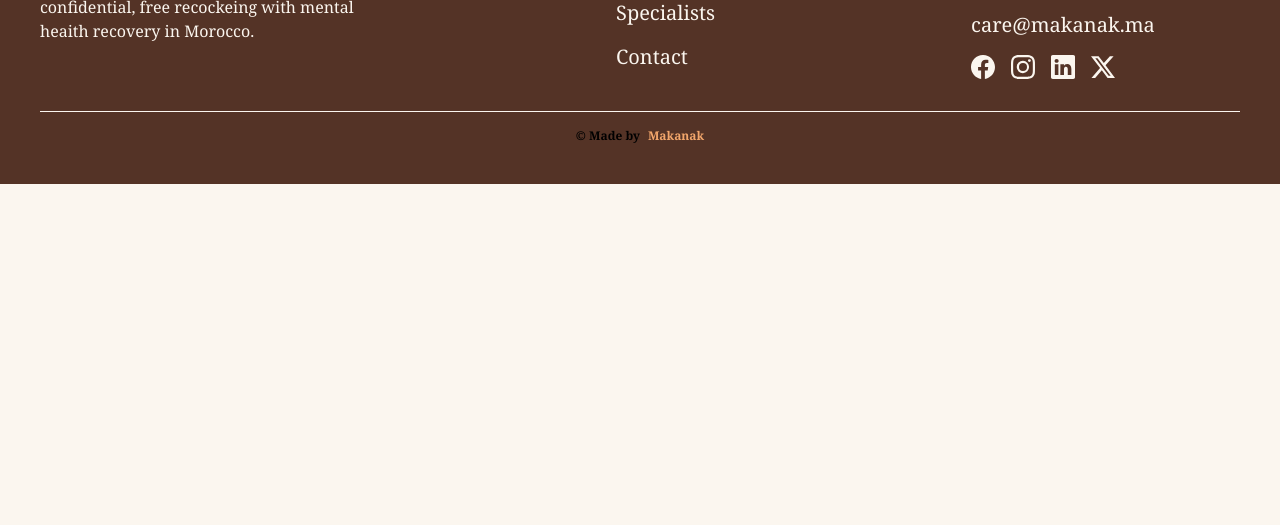
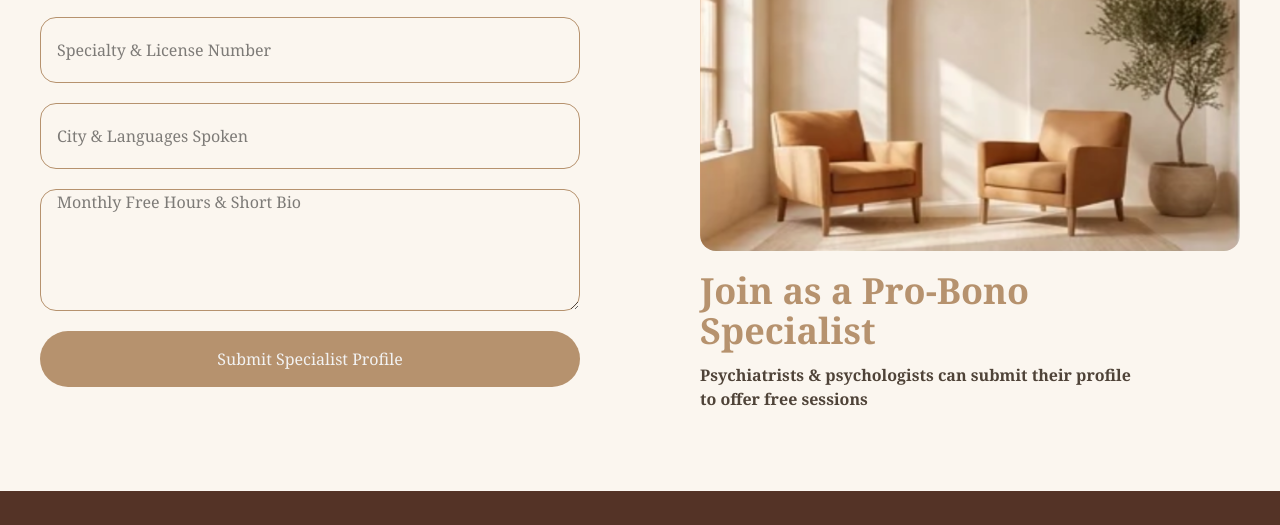
Before and after one commit to akram-el-moumen/Akram-El-Moumen-final-project-HTML-CSS, a website: page public/pages/contact.html in a window 1280 px wide. Shown: the part 1081-1606 px from the top of the page. Before the commit the page ends 1265 px from the top, so only its background shows below. Drawn offline with Linux system fonts and the light colour scheme.

Commit message:
add the second section

```diff
--- a/public/pages/contact.html
+++ b/public/pages/contact.html
@@ -85,6 +85,24 @@
                 <button class="bg-[#b6926e] w-full py-4 rounded-4xl text-[#f2f2f2] cursor-pointer hover:bg-[#f2a66b]">Send Confidentially</button>
             </div>
         </section>
+
+        <section class="flex justify-center gap-30 w-full px-10 pt-20">
+             <div class="flex items-center flex-1 flex-col gap-5">
+
+                <input class="w-full py-5 px-4 border border-[#b6926e] rounded-2xl hover:outline-[#f2a66b] hover:outline-3" type="text" placeholder="Full Name & Title (e.g., Dr. Sara Bennani)">
+                <input class="w-full py-5 px-4 border border-[#b6926e] rounded-2xl hover:outline-[#f2a66b] hover:outline-3" type="text" placeholder="Specialty & License Number">
+                <input class="w-full py-5 px-4 border border-[#b6926e] rounded-2xl hover:outline-[#f2a66b] hover:outline-3" type="text" placeholder="City & Languages Spoken">
+                <textarea class="w-full px-4 border border-[#b6926e] rounded-2xl hover:outline-[#f2a66b] hover:outline-3" cols="50" rows="5" placeholder="Monthly Free Hours & Short Bio"></textarea>
+                <button class="bg-[#b6926e] w-full py-4 rounded-4xl text-[#f2f2f2] cursor-pointer hover:bg-[#f2a66b]">Submit Specialist Profile</button>
+            </div>
+            <div class="flex flex-1 flex-col gap-5">
+                <img class="rounded-2xl h-[40vh]" src="../images/application.png" alt="">
+                <div class="flex flex-col gap-3 w-[80%]">
+                    <h2 class="text-4xl font-semibold text-[#b6926e]">Join as a Pro-Bono Specialist</h2>
+                    <p class="font-semibold text-[#4f4338]">Psychiatrists & psychologists can submit their profile to offer free sessions</p>
+                </div>
+            </div>
+        </section>
     </main>
 
     <footer class="flex flex-col gap-8 bg-[#543326] w-full h-fit p-10">
```
Also changed, not shown: public/css/output.css, public/images/application.png (added).
